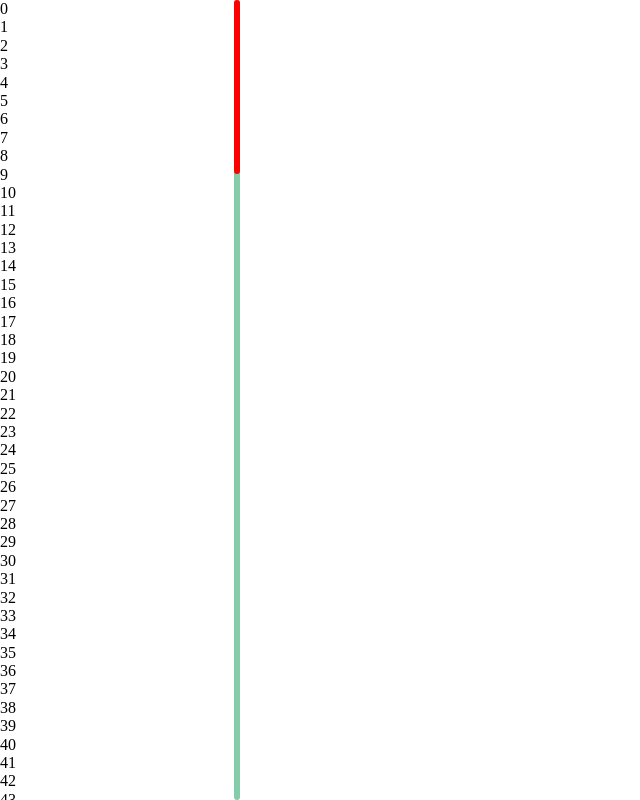
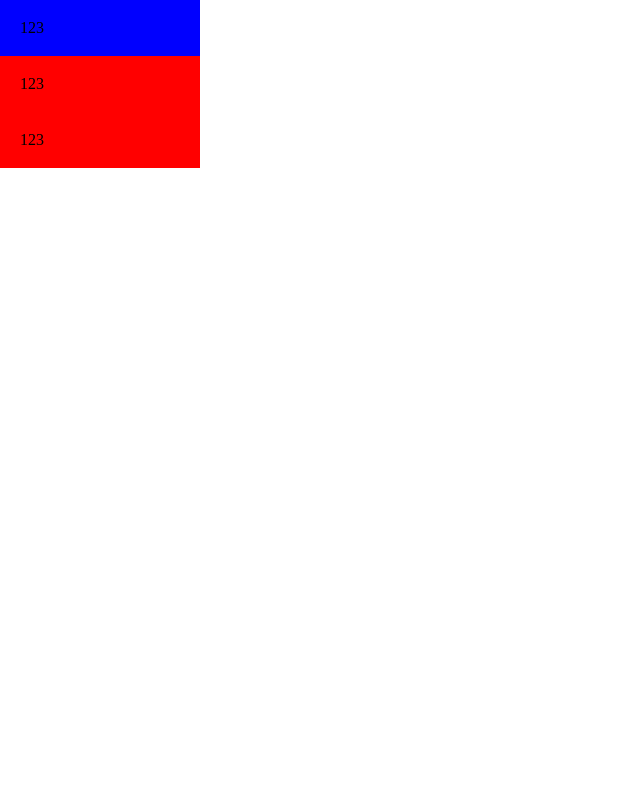
Before and after one commit to AChineseboy/vue3-admin, a Vue app: page /#/ in a window 1280 px wide. Shown: the whole page, without its empty margins (0-640 px from the left). Built offline with nearby package versions, Linux system fonts and the light colour scheme.

Commit message:
feat: add menu component

```diff
--- /dev/null
+++ b/src/components/Menu/index.js
@@ -0,0 +1,4 @@
+import ZmMenu from './menu.vue';
+import ZmMenuItem from './menu-item.vue';
+
+export { ZmMenu, ZmMenuItem };
--- /dev/null
+++ b/src/components/Menu/menu-item.vue
@@ -0,0 +1,41 @@
+<template>
+  <li class="menu-item" :class="{active: activeItem === index}" @click="menuItemHandle">
+    <slot></slot>
+  </li>
+</template>
+<script>
+import { inject } from 'vue';
+import emitter from '@/utils/emitter';
+
+export default {
+  name: 'ZmMenuItem',
+  props: {
+    index: String,
+  },
+  setup(props) {
+    const activeItem = inject('activeItem');
+    function menuItemHandle() {
+      emitter.emit('item-click', props.index);
+    }
+    return {
+      menuItemHandle,
+      activeItem,
+    };
+  },
+};
+</script>
+<style lang="less" scoped>
+.menu-item {
+  height: 56px;
+  line-height: 56px;
+  padding: 0 20px;
+  padding-right: 0;
+  cursor: pointer;
+  &:hover {
+    background-color: blue;
+  }
+  &.active {
+    color: green;
+  }
+}
+</style>
--- /dev/null
+++ b/src/components/Menu/menu.vue
@@ -0,0 +1,33 @@
+<template>
+  <ul class="zm-menu">
+    <slot @="itemClick"></slot>
+  </ul>
+</template>
+<style lang="less" scoped>
+</style>
+<script>
+import emitter from '@/utils/emitter';
+import { provide, ref } from 'vue';
+
+export default {
+  name: 'ZmMenu',
+  setup() {
+    const activeItem = ref(null);
+
+    emitter.on('item-click', (index) => {
+      activeItem.value = index;
+    });
+    function itemClick() {}
+    provide('activeItem', activeItem);
+    // console.log(slots.default());
+    return {
+      itemClick,
+    };
+  },
+};
+</script>
+<style lang="less" scoped>
+.zm-menu {
+  background-color: red;
+}
+</style>
--- a/src/layout/components/AppMenu.vue
+++ b/src/layout/components/AppMenu.vue
@@ -1,20 +1,24 @@
 <template>
-  <section class="menu">
-    <scroll-view></scroll-view>
-  </section>
+  <div class="menu">
+    <zm-menu>
+      <zm-menu-item index="1">123</zm-menu-item>
+      <zm-menu-item index="2">123</zm-menu-item>
+      <zm-menu-item index="3">123</zm-menu-item>
+    </zm-menu>
+  </div>
 </template>
 <script>
-import scrollView from '@/components/scrollView/index.vue';
+import { ZmMenu, ZmMenuItem } from '@/components/Menu/index';
 
 export default {
   components: {
-    scrollView,
+    ZmMenu,
+    ZmMenuItem,
   },
 };
 </script>
 <style lang="less" scoped>
 .menu {
-  width: 240px;
-  height: 100%;
+  width: 200px;
 }
 </style>
--- a/src/layout/index.vue
+++ b/src/layout/index.vue
@@ -15,10 +15,3 @@ export default {
   },
 };
 </script>
-<style lang="less" scoped>
-.wrapper {
-  width: 100%;
-  height: 100%;
-  display: flex;
-}
-</style>
--- a/src/views/HelloWord.vue
+++ b/src/views/HelloWord.vue
@@ -3,8 +3,3 @@
     <h1>Hello Word</h1>
   </div>
 </template>
-<style lang="less">
-  h1{
-    color: red;
-  }
-</style>
```
